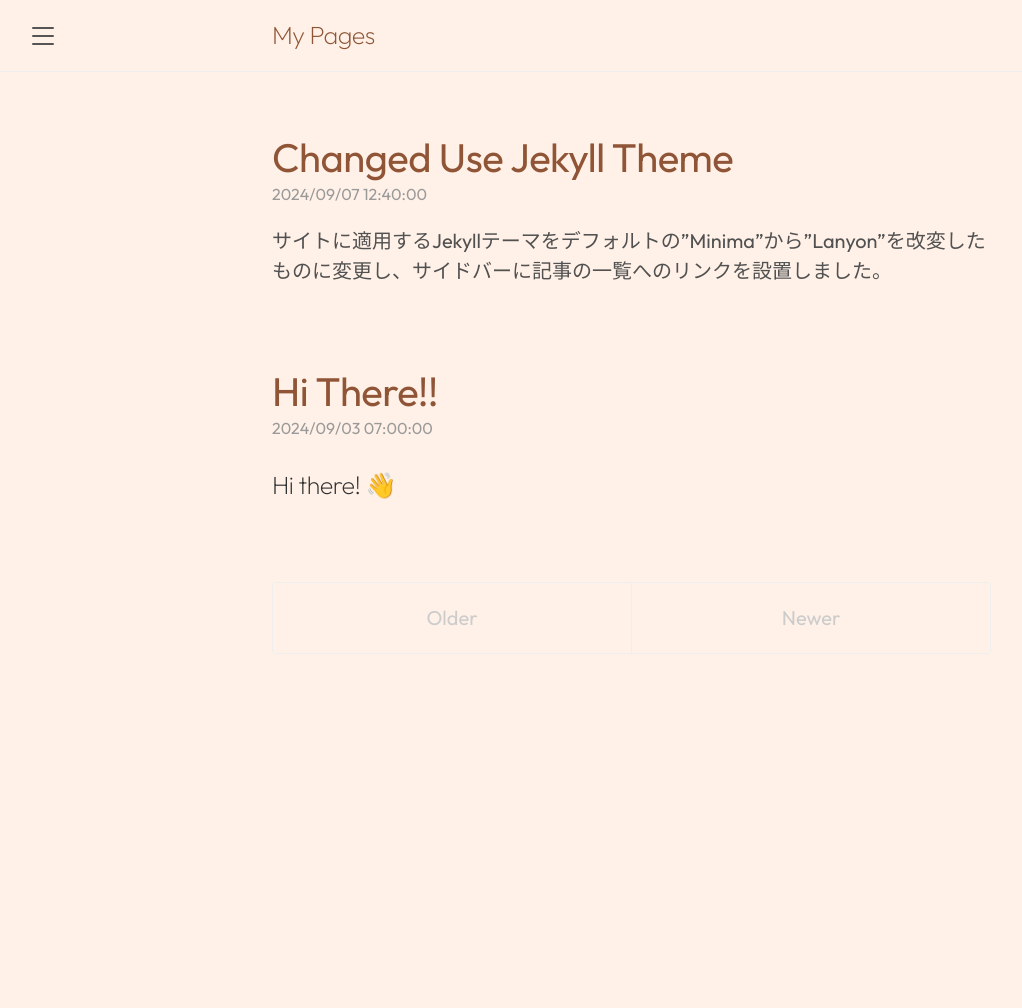
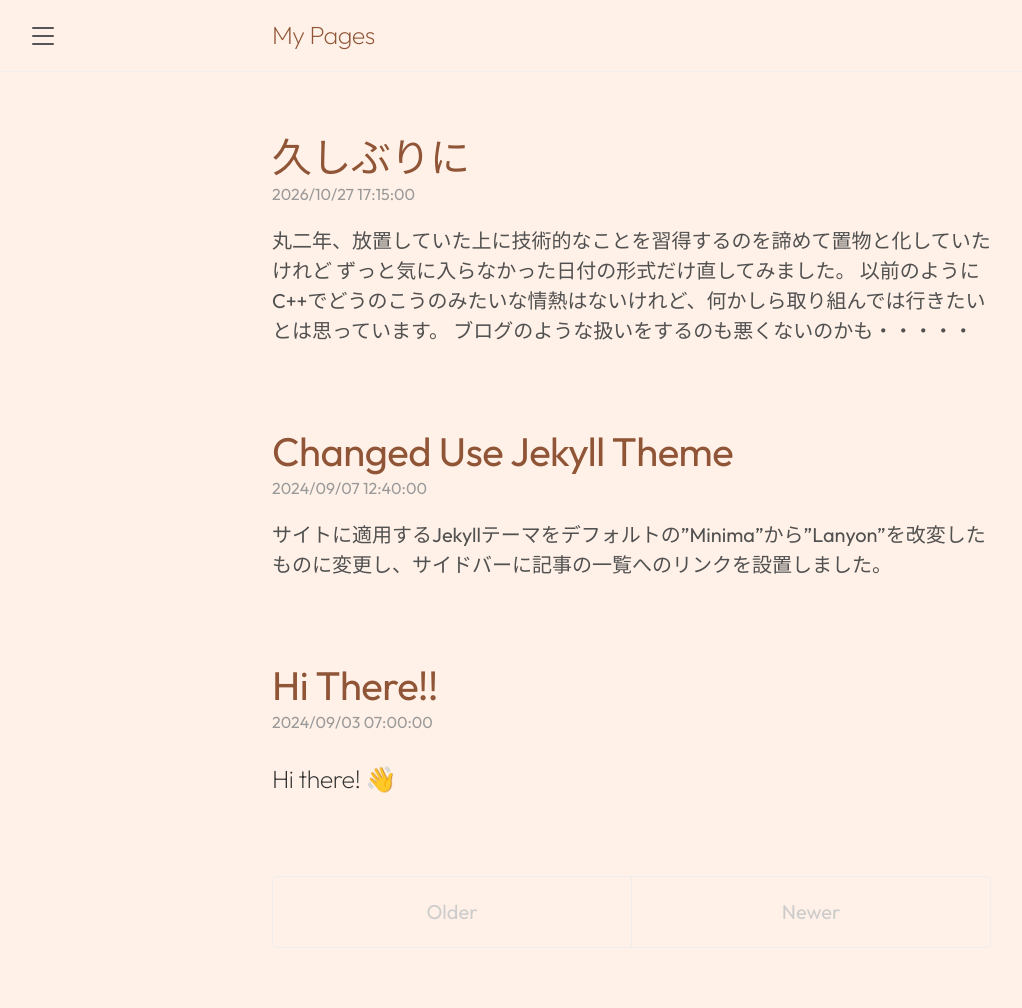
Before and after one commit to redsappan/redsappan.github.io, a Jekyll site: the page built from index.html, in a window 1280 px wide. Shown: the whole page, without its empty margins (8-1030 px from the left). Built offline with Jekyll 4.4.1, drawn with Linux system fonts in a browser that asks for light colours; some web fonts are replaced; the list of posts is cut into pages by our own code; a file with an impossible date is left out; before the commit the page ends 900 px from its top, so only the background shows below that.

Commit message:
fix post

```diff
--- a/_posts/2026-10-28-been_so_long.md
+++ b/_posts/2026-10-28-been_so_long.md
@@ -1,7 +1,7 @@
 ---
 layout: post
 title:  "久しぶりに"
-date:
+date: 2026-10-28 02:15:00 +0900
 categories: jekyll update
 ---
 丸二年、放置していた上に技術的なことを習得するのを諦めて置物と化していたけれど
```
